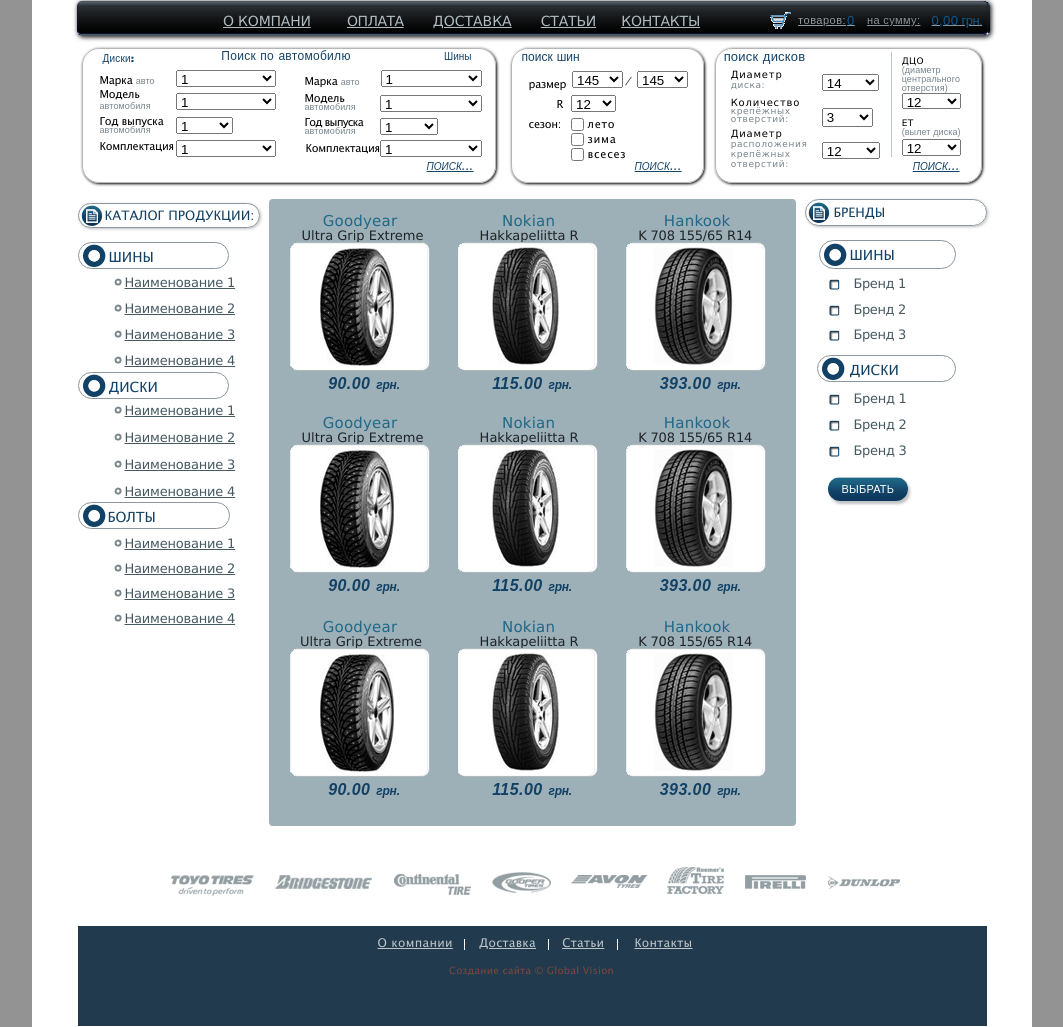
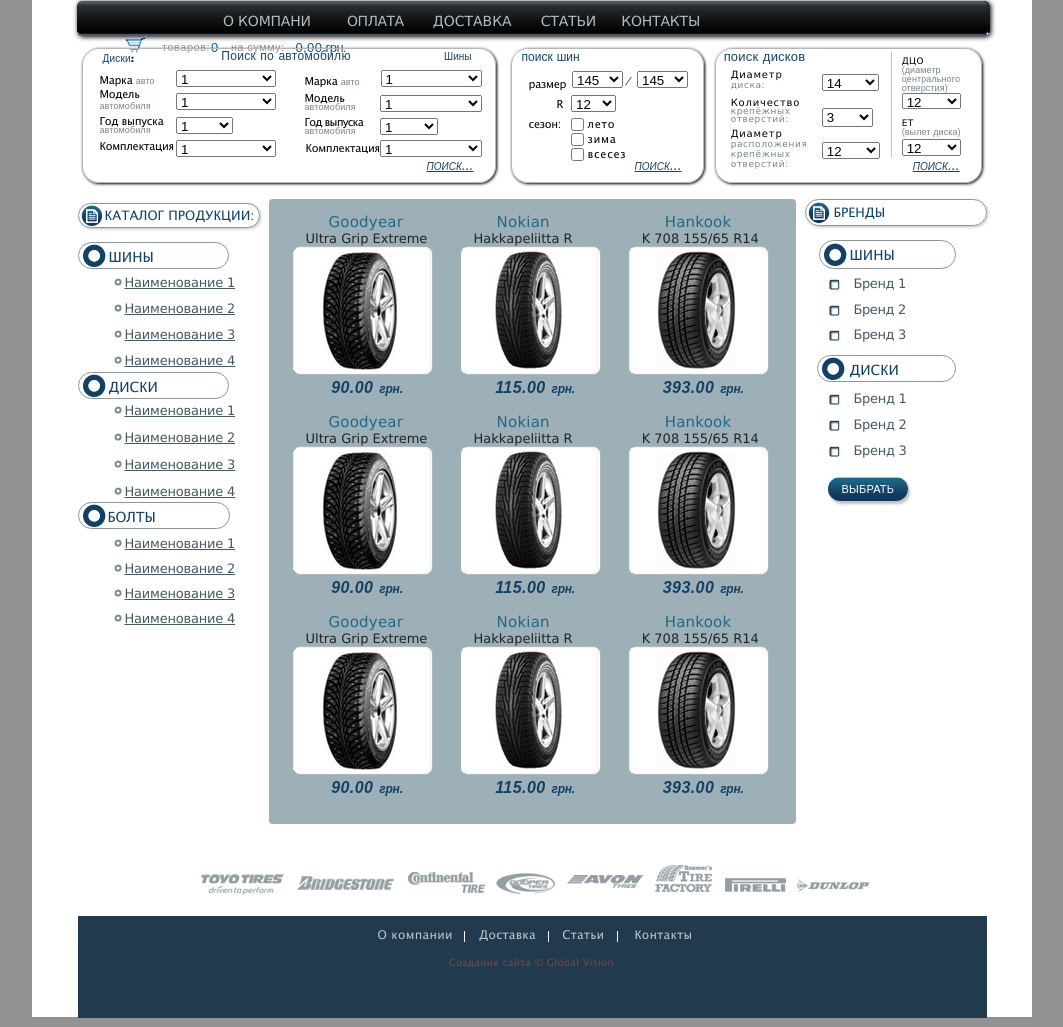
Before and after one commit to NataliiaKhris/NataliiaKhris.github.io, a plain HTML site: page Task6/index.html in a window 1280 px wide. Shown: the part 293-1320 px from the top of the page, without its empty margins (108-1171 px from the left). Drawn offline with Linux system fonts and the light colour scheme.

Commit message:
corrections

```diff
--- a/Task6/css/style.css
+++ b/Task6/css/style.css
@@ -26,7 +26,7 @@
 
 body {
     width: 1000px;
-    height: 1320px;
+    height: 1310px;
     margin: 0 auto;
     background-color: #fff;
     /*padding: 0 45px;*/
@@ -163,6 +163,7 @@
     height: 26px;
     padding: 0px 15px;
     padding-left: 20px;
+    text-decoration: none;
     border-color: transparent;
     border-radius: 30px;
     color: #b1bcc0;
@@ -197,10 +198,11 @@
 nav a:hover{
     color: #fff;
     background: url(../img/link-hover.png);
+    text-decoration: none;
 }
 
 ul.customer {
-    margin-left: 50px;
+    margin-left: 10px;
 }
 
 nav li.basket > a,
@@ -208,9 +210,15 @@
     padding: 0px 5px;
     text-transform: lowercase;
 }
+span.basket-count {
+
+    font-size: 11px;
+    color: #929b9f;
+    font-family: Arial;
+}
 nav li.basket {
-    padding-left: 23px;
-    background: url("../img/busket.png") left 4px no-repeat;
+    padding-left: 33px;
+    /*background: url("../img/busket1.png") left 4px no-repeat;*/
 }
 
 .basket-link{
@@ -895,11 +903,11 @@
 }
 
 main .row{
-    margin-left: 1px;
+    margin-left: 4px;
 }
 
 main .row:not(:first-child){
-    margin-top: 24px;
+    margin-top: 18px;
 }
 
 main .row article:last-child{
@@ -908,16 +916,19 @@
 
 .firm{
     color: #206988;
-    text-align: center;
     font-size: 15px;
     letter-spacing: 0.21px;
+    padding-left: 35px;
+    text-decoration: none;
 }
 
 .mark{
+    margin-top: -5px;
     margin-left: 5px;
     color: #1f2528;
-    text-align: center;
     font-size: 13px;
+    text-decoration: none;
+    padding-left: 7px;
 }
 
 .price{
@@ -940,7 +951,7 @@
 
 
 
-.row article:nth-child(3) > h3{
+/*.row article:nth-child(3) > h3{
     margin-left: -2px;
     letter-spacing: -0.2px;
 }
@@ -963,7 +974,7 @@
 .row:nth-child(3) > article:nth-child(1) > h3{
     margin-left: 2px;
     letter-spacing: 0.01px;
-}
+}*/
 
 
 article figure{
@@ -996,11 +1007,13 @@
 }
 
 .partners-logo{
-    margin-bottom: 23px;
+    margin-bottom: 15px;
+
 }
 
 .partners-logo li{
     margin-top: 0px;
+    margin-bottom: 0px;
     padding-right: 8px;
     padding-top: 0px;
     vertical-align: middle;
@@ -1028,7 +1041,7 @@
 
 .footer-bg{
     height: 92px;
-    padding-top: 8px;
+    padding-top: 10px;
     background: #213a4d;
 
 }
@@ -1037,10 +1050,12 @@
     color: #bec6c9;
     font-size: 12px;
     letter-spacing: 0.3px;
+    text-decoration: none;
 }
 
 .footer-bg li a:hover{
     color: #52abcb;
+    text-decoration: none;
 }
 
 .footer-bg ul li a,
@@ -1138,5 +1153,5 @@
 }
 
 .checkbox-custom:focus + label {
-  outline: 1px solid #ddd; /* focus style
-}*/
+  outline: 1px solid #ddd;
+  }
--- a/Task6/index.html
+++ b/Task6/index.html
@@ -40,11 +40,13 @@
           </ul>
           <ul class="customer clearfix">
             <li class="basket">
+              <a href="#"><img src="img/busket1.png"></a>
               <a href="#" class="basket-link">
               товаров:<span class="basket-count">0</span>
               </a>
             </li>
             <li class="sum">
+
               <a href="#" class="sum-link">на сумму:<span class="sum-count">0,00</span><span class="currancy"> грн.</span>
             </a>
           </li>
@@ -274,29 +276,38 @@
       <section class="goods">
         <div class="row">
           <article>
-            <h2 class="firm">Goodyear</h2>
-            <h3 class="mark">Ultra Grip Extreme</h3>
+            <!-- <h2 class="firm">Goodyear</h2>
+            <h3 class="mark">Ultra Grip Extreme</h3> -->
+            <a href="#"class="firm">Goodyear</a><br>
+            <a href="#"class="mark">Ultra Grip Extreme</a>
             <figure>
-              <img src="img/goodyear.png" alt="">
+              <a href="#"><img src="img/goodyear.png" alt=""></a>
+             <!--  <img src="img/goodyear.png" alt=""> -->
             </figure>
             <p class="price">90.00 <span>грн.</span></p>
           </article>
 
           <article>
-            <h2 class="firm">Nokian</h2>
-            <h3 class="mark">Hakkapeliitta R</h3>
+            <!-- <h2 class="firm">Nokian</h2>
+            <h3 class="mark">Hakkapeliitta R</h3> -->
+            <a href="#"class="firm">Nokian</a><br>
+            <a href="#"class="mark">Hakkapeliitta R</a>
             <figure>
-              <img src="img/nokian.png" alt="">
+              <!-- <img src="img/nokian.png" alt=""> -->
+              <a href="#"><img src="img/nokian.png" alt=""></a>
             </figure>
             <p class="price">115.00 <span>грн.</span></p>
           </article>
 
 
           <article>
-            <h2 class="firm">Hankook</h2>
-            <h3 class="mark">K 708 155/65 R14 </h3>
+            <!-- <h2 class="firm">Hankook</h2>
+            <h3 class="mark">K 708 155/65 R14 </h3> -->
+            <a href="#"class="firm">Hankook</a><br>
+            <a href="#"class="mark">K 708 155/65 R14</a>
             <figure>
-              <img src="img/hankook.png" alt="">
+             <!--  <img src="img/hankook.png" alt=""> -->
+             <a href="#"><img src="img/hankook.png" alt=""></a>
             </figure>
             <p class="price">393.00 <span>грн.</span></p>
           </article>
@@ -304,56 +315,76 @@
 
         <div class="row">
           <article>
-            <h2 class="firm">Goodyear</h2>
-            <h3 class="mark">Ultra Grip Extreme</h3>
+            <!-- <h2 class="firm">Goodyear</h2>
+            <h3 class="mark">Ultra Grip Extreme</h3> -->
+            <a href="#"class="firm">Goodyear</a><br>
+            <a href="#"class="mark">Ultra Grip Extreme</a>
             <figure>
-              <img src="img/goodyear.png" alt="">
+              <a href="#"><img src="img/goodyear.png" alt=""></a>
+             <!--  <img src="img/goodyear.png" alt=""> -->
             </figure>
             <p class="price">90.00 <span>грн.</span></p>
           </article>
 
-
           <article>
-            <h2 class="firm">Nokian</h2>
-            <h3 class="mark">Hakkapeliitta R</h3>
+            <!-- <h2 class="firm">Nokian</h2>
+            <h3 class="mark">Hakkapeliitta R</h3> -->
+            <a href="#"class="firm">Nokian</a><br>
+            <a href="#"class="mark">Hakkapeliitta R</a>
             <figure>
-              <img src="img/nokian.png" alt="">
+              <!-- <img src="img/nokian.png" alt=""> -->
+              <a href="#"><img src="img/nokian.png" alt=""></a>
             </figure>
             <p class="price">115.00 <span>грн.</span></p>
           </article>
 
+
           <article>
-            <h2 class="firm">Hankook</h2>
-            <h3 class="mark">K 708 155/65 R14 </h3>
+            <!-- <h2 class="firm">Hankook</h2>
+            <h3 class="mark">K 708 155/65 R14 </h3> -->
+            <a href="#"class="firm">Hankook</a><br>
+            <a href="#"class="mark">K 708 155/65 R14</a>
             <figure>
-              <img src="img/hankook.png" alt="">
+             <!--  <img src="img/hankook.png" alt=""> -->
+             <a href="#"><img src="img/hankook.png" alt=""></a>
             </figure>
             <p class="price">393.00 <span>грн.</span></p>
           </article>
         </div>
         <div class="row">
           <article>
-            <h2 class="firm">Goodyear</h2>
-            <h3 class="mark">Ultra Grip Extreme</h3>
+            <!-- <h2 class="firm">Goodyear</h2>
+            <h3 class="mark">Ultra Grip Extreme</h3> -->
+            <a href="#"class="firm">Goodyear</a><br>
+            <a href="#"class="mark">Ultra Grip Extreme</a>
             <figure>
-              <img src="img/goodyear.png" alt="">
+              <a href="#"><img src="img/goodyear.png" alt=""></a>
+             <!--  <img src="img/goodyear.png" alt=""> -->
             </figure>
             <p class="price">90.00 <span>грн.</span></p>
           </article>
+
           <article>
-            <h2 class="firm">Nokian</h2>
-            <h3 class="mark">Hakkapeliitta R</h3>
+            <!-- <h2 class="firm">Nokian</h2>
+            <h3 class="mark">Hakkapeliitta R</h3> -->
+            <a href="#"class="firm">Nokian</a><br>
+            <a href="#"class="mark">Hakkapeliitta R</a>
             <figure>
-              <img src="img/nokian.png" alt="">
+              <!-- <img src="img/nokian.png" alt=""> -->
+              <a href="#"><img src="img/nokian.png" alt=""></a>
             </figure>
             <p class="price">115.00 <span>грн.</span></p>
           </article>
 
+
           <article>
-            <h2 class="firm">Hankook</h2>
-            <h3 class="mark">K 708 155/65 R14 </h3>
+            <!-- <h2 class="firm">Hankook</h2>
+            <h3 class="mark">K 708 155/65 R14 </h3> -->
+            <a href="#"class="firm">Hankook</a><br>
+            <a href="#"class="mark">K 708 155/65 R14</a>
             <figure>
-              <img src="img/hankook.png" alt="">
+             <!--  <img src="img/hankook.png" alt=""> -->
+             <a href="#"><img src="img/hankook.png" alt=""></a>
             </figure>
             <p class="price">393.00 <span>грн.</span></p>
           </article>
@@ -366,14 +397,23 @@
     <footer>
       <div class="partners-logo">
         <ul>
-          <li><img src="img/toyo.png" alt=""></li>
+          <!-- <li><img src="img/toyo.png" alt=""></li>
           <li><img src="img/ridge.png" alt=""></li>
           <li><img src="img/continent.png" alt=""></li>
           <li><img src="img/other_tire.png" alt=""></li>
           <li><img src="img/avon.png" alt=""></li>
           <li><img src="img/tire_fact.png" alt=""></li>
           <li><img src="img/tirelli.png" alt=""></li>
-          <li><img src="img/dunlop.png" alt=""></li>
+          <li><img src="img/dunlop.png" alt=""></li> -->
+        <a href="#" class="toyo"><img src="img/toyo.png"></a>
+        <a href="#" class="ridge"><img src="img/ridge.png"></a>
+        <a href="#" class="continent"><img src="img/continent.png"></a>
+        <a href="#" class="other_tire"><img src="img/other_tire.png"></a>
+        <a href="#" class="avon"><img src="img/avon.png"></a>
+        <a href="#" class="tire_fact"><img src="img/tire_fact.png"></a>
+        <a href="#" class="tirelli"><img src="img/tirelli.png"></a>
+        <a href="#" class="dunlop"><img src="img/dunlop.png"></a>
+
         </ul>
       </div>
       <div class="footer-bg">
```
Also changed, not shown: Task6/img/busket1.png (added), Task6/img/list-style-hover.png (added). Lines whose indentation alone changed are shown as unchanged.
